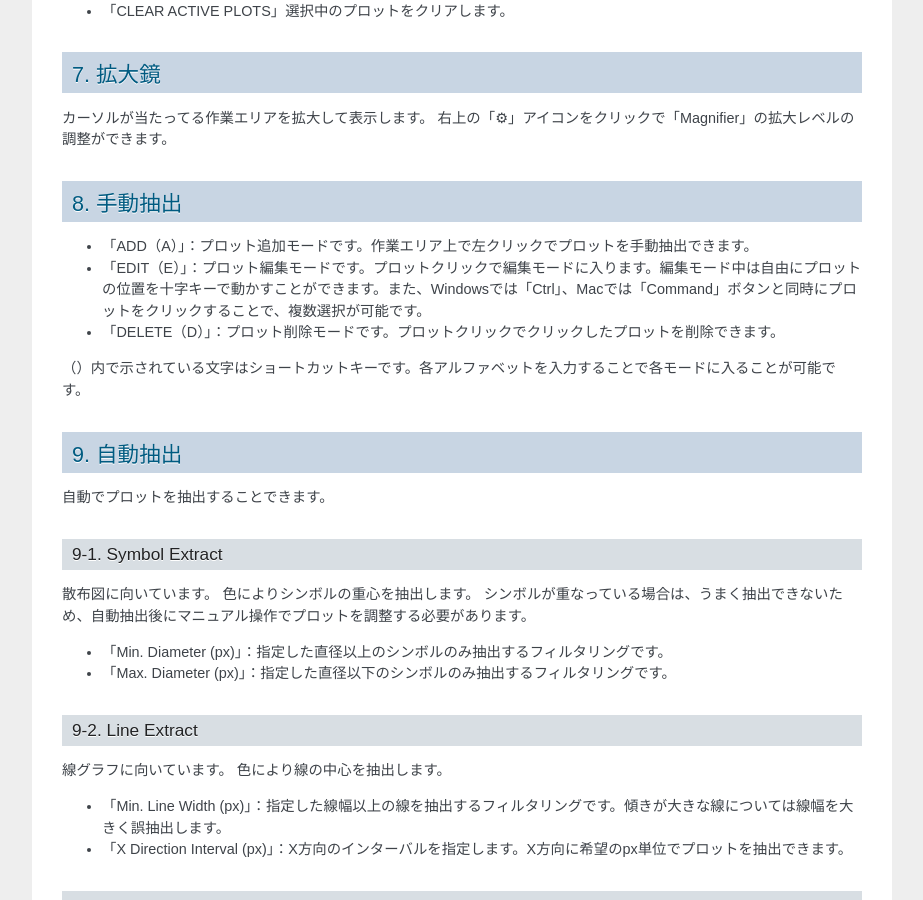
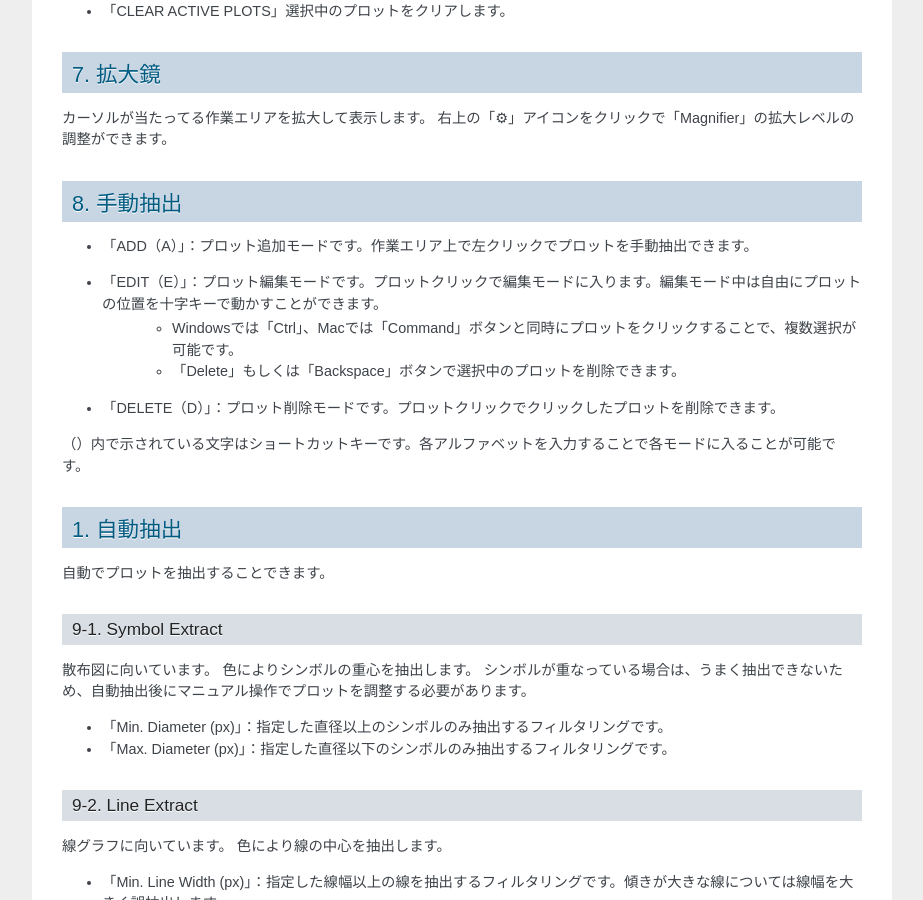
Before and after one commit to t29mato/starry-digitizer, a Sphinx documentation site: the page built from docs/index.rst, in a window 1280 px wide and 900 px high, scrolled down 2146 px. Shown: the whole window, without its empty margins (198-1121 px from the left). Built offline with Sphinx 7.4.7, drawn with Linux system fonts in a browser that asks for light colours; some of the changed text lies outside the part shown.

Commit message:
docs: add shortcut key about delete and backspace

```diff
--- a/docs/index.rst
+++ b/docs/index.rst
@@ -88,13 +88,15 @@ XY軸の指定直後はアクティブになっており、カーソル移動で
 8. 手動抽出
 ============================================================
 - 「ADD（A）」：プロット追加モードです。作業エリア上で左クリックでプロットを手動抽出できます。
-- 「EDIT（E）」：プロット編集モードです。プロットクリックで編集モードに入ります。編集モード中は自由にプロットの位置を十字キーで動かすことができます。また、Windowsでは「Ctrl」、Macでは「Command」ボタンと同時にプロットをクリックすることで、複数選択が可能です。
+- 「EDIT（E）」：プロット編集モードです。プロットクリックで編集モードに入ります。編集モード中は自由にプロットの位置を十字キーで動かすことができます。
+    - Windowsでは「Ctrl」、Macでは「Command」ボタンと同時にプロットをクリックすることで、複数選択が可能です。
+    - 「Delete」もしくは「Backspace」ボタンで選択中のプロットを削除できます。
 - 「DELETE（D）」：プロット削除モードです。プロットクリックでクリックしたプロットを削除できます。
 
 （）内で示されている文字はショートカットキーです。各アルファベットを入力することで各モードに入ることが可能です。
 
 
-9. 自動抽出
+1. 自動抽出
 ========================================
 自動でプロットを抽出することできます。
 
```
